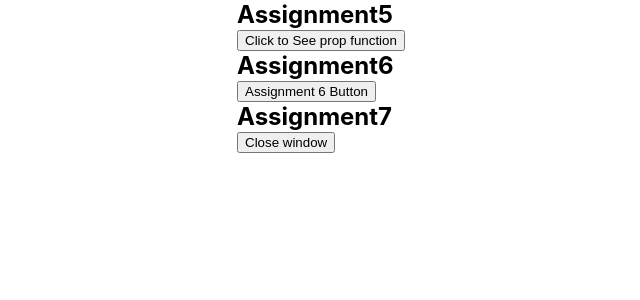
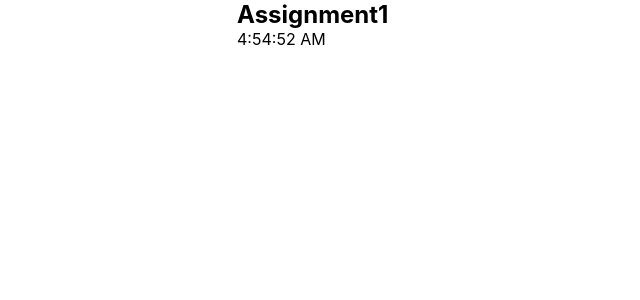
Before and after one commit to Sourav-Tanwar/Resume-Builder, a React (Create React App) app: page / in a window 1280 px wide. Shown: the top 300 px of the page, without its empty margins (53-693 px from the left). Built offline with nearby package versions, Linux system fonts and the light colour scheme.

Commit message:
Chapter 5 - Assignment 1

```diff
--- a/src/App.js
+++ b/src/App.js
@@ -10,6 +10,7 @@ import Assignment2 from './components/Chapter4/Assignment2';
 import Assignment3 from './components/Chapter4/Assignment3';
 import Assignment5 from './components/Chapter4/Assignment5';
 import Assignment7 from './components/Chapter4/Assignment7';
+import Assignment1C5 from './components/Chapter5/Assignment1';
 
 
 
@@ -55,12 +56,13 @@ function App() {
     <>
     <div onClick={()=>console.log("App")}>
 
+    <Assignment1C5/>
 
-    <Assignment5 onClick={()=>{alert("Assignment5 Running")}}/>
+    {/* <Assignment5 onClick={()=>{alert("Assignment5 Running")}}/>
 
     <Assignment7 onClose={()=>{
     let customWindow = window.open('', '_blank', '');
-    customWindow.close();}}   />
+    customWindow.close();}}   /> */}
 
     {/* <Assignment3/>
     <Assignment2/>
--- /dev/null
+++ b/src/components/Chapter5/Assignment1.js
@@ -0,0 +1,40 @@
+import React,{useState,useEffect} from 'react'
+
+export default function Assignment1() {
+    const [date, setDate] = useState(new Date());
+
+    let str =date.toLocaleTimeString()
+    if (str.slice(5,7)==="00"){
+        console.log(date.toLocaleTimeString().slice(0,7))
+    }
+
+    function refreshClock() {
+        setDate(new Date());
+      }
+    useEffect(() => {
+        const timerId = setInterval(refreshClock, 1000);
+        return function cleanup() {
+          clearInterval(timerId);
+        };
+    }, []);
+
+
+
+// function time(){
+//     const currentDateTime = new Date();
+//     const timeText = currentDateTime.toLocaleTimeString();
+//     setTime(timeText);
+
+// }
+// setInterval(time,1000);
+
+
+
+  return (
+    <div>
+        <h2>Assignment1</h2>
+        <span>{date.toLocaleTimeString()}</span>
+
+    </div>
+  )
+}
```
Also changed, not shown: src/components/Chapter5/Assignment2.js (added).
